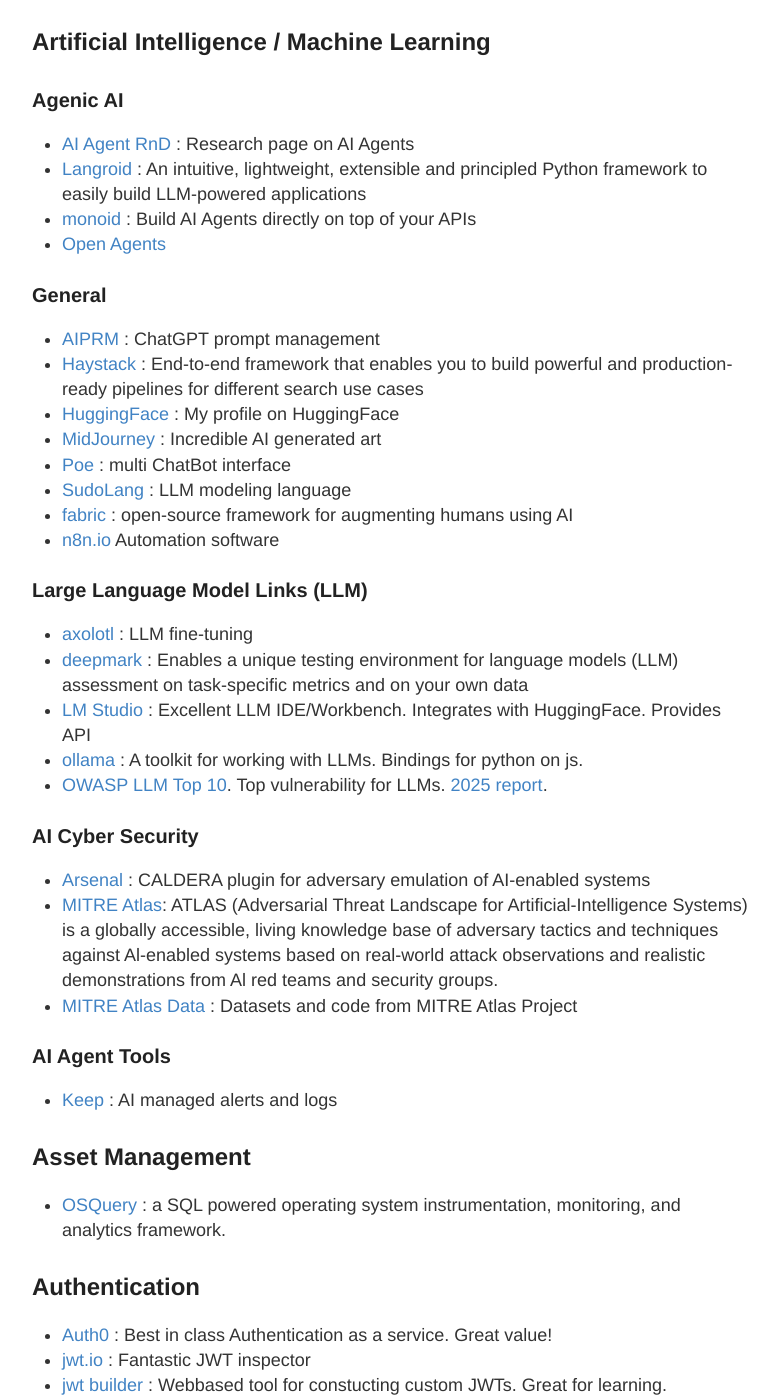
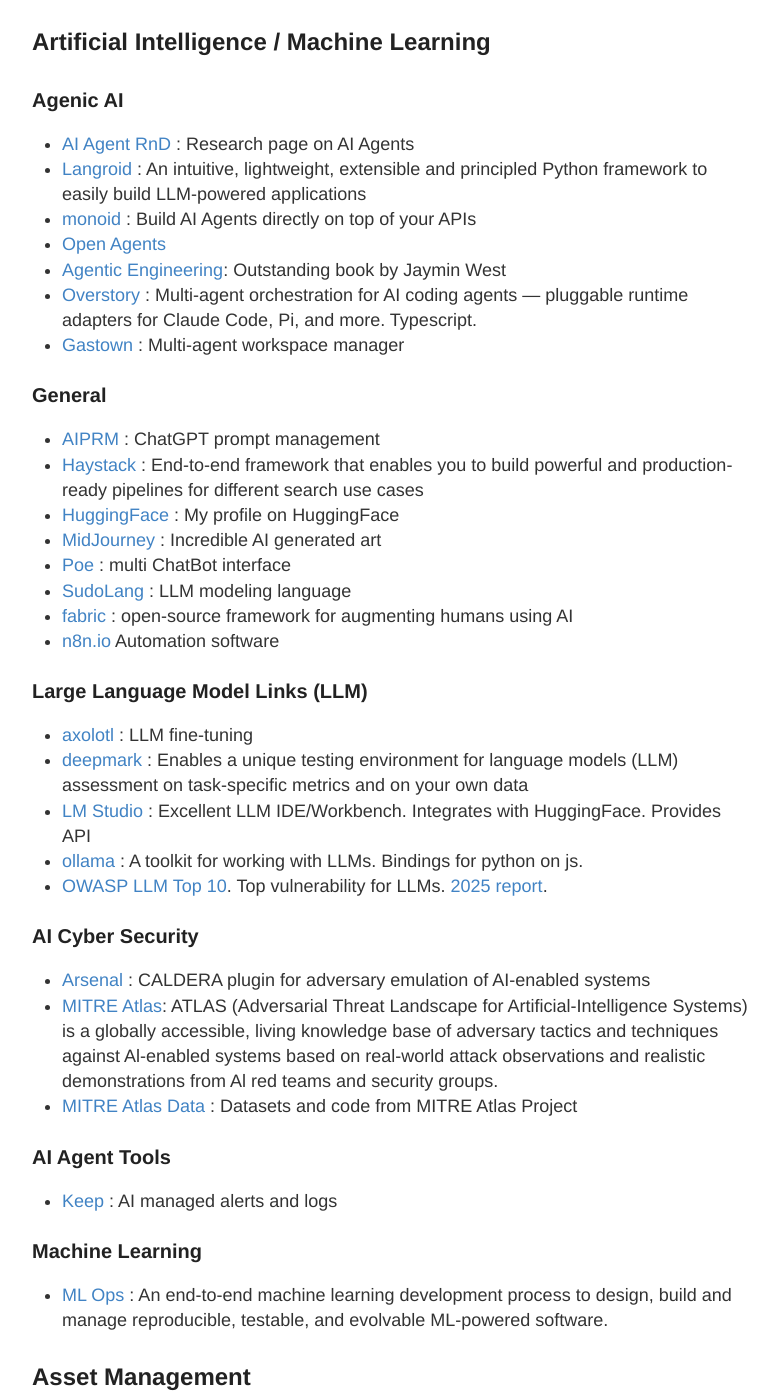
Before and after one commit to stevehenderson/stevehenderson.github.io, a Jekyll site: the page built from links.md, in a window 1280 px wide and 1400 px high, scrolled down 460 px. Shown: the whole window, without its empty margins (248-1026 px from the left). Built offline with Jekyll 4.4.1, drawn with Linux system fonts in a browser that asks for light colours.

Commit message:
Update links.md with new resources
Added new links related to agentic engineering and machine learning.

```diff
--- a/links.md
+++ b/links.md
@@ -19,6 +19,9 @@
    * [Langroid](https://github.com/langroid/langroid) : An intuitive, lightweight, extensible and principled Python framework to easily build LLM-powered applications
    * [monoid](https://github.com/munkim/monoid) : Build AI Agents directly on top of your APIs
    * [Open Agents](https://github.com/xlang-ai/OpenAgents)
+   * [Agentic Engineering](https://www.jayminwest.com/agentic-engineering-book):  Outstanding book by Jaymin West
+   * [Overstory](https://github.com/jayminwest/overstory) : Multi-agent orchestration for AI coding agents — pluggable runtime adapters for Claude Code, Pi, and more.  Typescript.
+   * [Gastown](https://github.com/gastownhall/gastown) : Multi-agent workspace manager
 
 ### General
    * [AIPRM](https://www.aiprm.com/) : ChatGPT prompt management
@@ -45,6 +48,10 @@
 
 ### AI Agent Tools
   * [Keep](https://www.keephq.dev/) : AI managed alerts and logs
+
+### Machine Learning
+
+  * [ML Ops](https://ml-ops.org/) :  An end-to-end machine learning development process to design, build and manage reproducible, testable, and evolvable ML-powered software.
 
 ## Asset Management
    * [OSQuery](https://www.osquery.io/) : a SQL powered operating system instrumentation, monitoring, and analytics framework.
```
